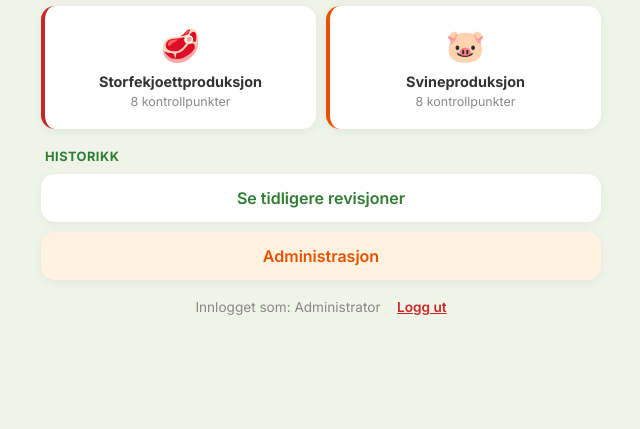
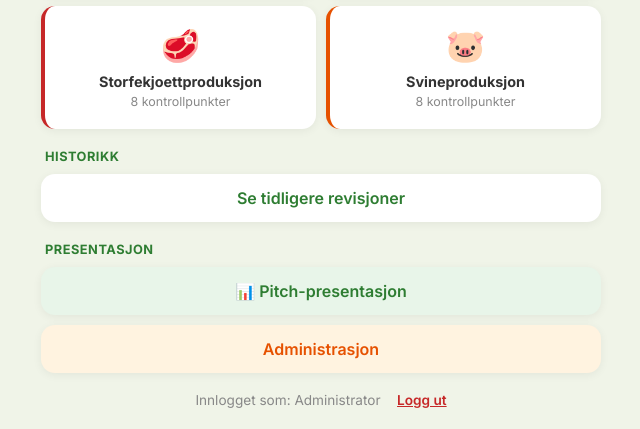
Before and after one commit to trujoha/Gaardsbruk, a Flask app: page / in a window 1280 px wide. Shown: the part 1054-1483 px from the top of the page, without its empty margins (319-959 px from the left). Before the commit the page ends 1369 px from the top, so only its background shows below. Run offline with Flask 3, Linux system fonts and the light colour scheme; a user stored in the database is signed in.

Commit message:
Put pitch behind login and add link on index page
Co-Authored-By: Claude Opus 4.6 (1M context) <noreply@anthropic.com>

```diff
--- a/app.py
+++ b/app.py
@@ -354,6 +354,7 @@ def historikk_side():
 
 
 @app.route('/pitch')
+@login_required
 def pitch_side():
     return render_template('pitch.html')
 
--- a/templates/index.html
+++ b/templates/index.html
@@ -113,6 +113,10 @@
         <div class="section-title">Historikk</div>
         <a href="/historikk" class="historikk-link">Se tidligere revisjoner</a>
 
+        <!-- Pitch -->
+        <div class="section-title">Presentasjon</div>
+        <a href="/pitch" class="historikk-link" style="background: #e8f5e9; color: #2e7d32;">📊 Pitch-presentasjon</a>
+
         {% if current_user.er_admin %}
         <a href="/admin" class="historikk-link" style="margin-top: 10px; background: #fff3e0; color: #e65100;">Administrasjon</a>
         {% endif %}
```
